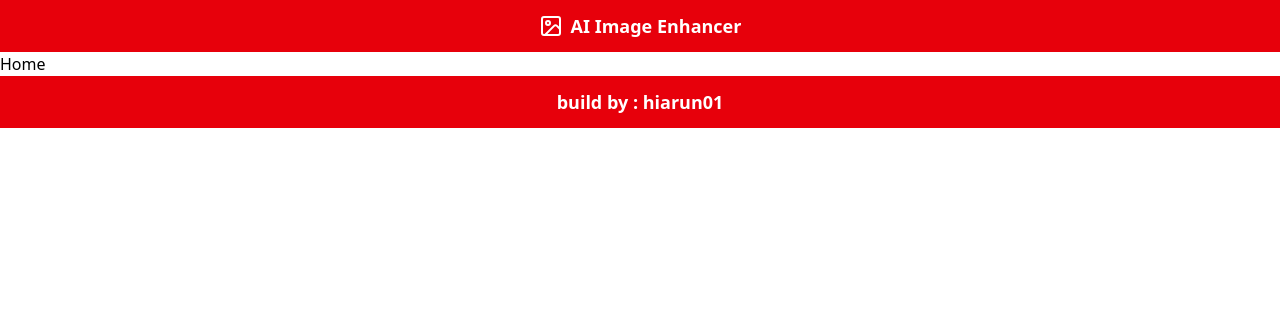
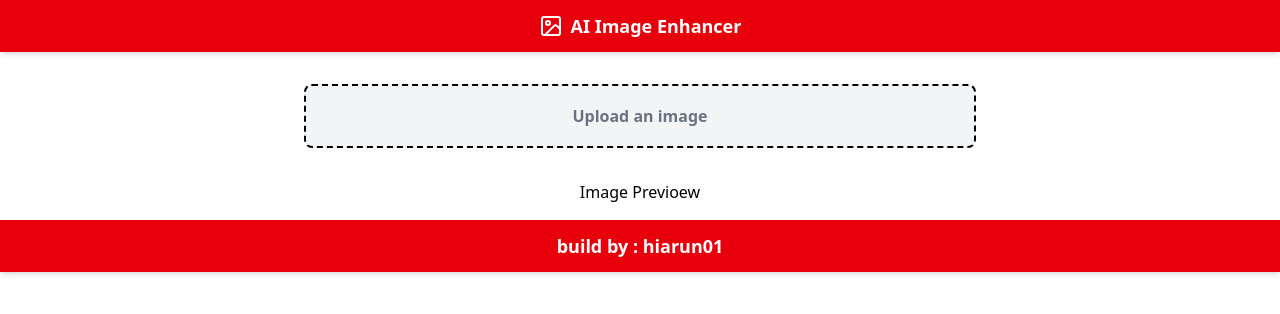
Before and after one commit to hiarun01/Clarify, a React (Vite) app: page / in a window 1280 px wide. Shown: the top 314 px of the page. Built offline with nearby package versions, Linux system fonts and the light colour scheme.

Commit message:
upload image section done

```diff
--- a/src/App.jsx
+++ b/src/App.jsx
@@ -6,7 +6,7 @@ function App() {
   return (
     <div className="h-screen">
       {/* Header */}
-      <header className="bg-red-600 text-center text-white py-3 text-lg font-bold flex justify-center items-center gap-2">
+      <header className="bg-red-600 text-center text-white py-3 text-lg font-bold flex justify-center items-center gap-2 shadow-md">
         <div>
           <Image />
         </div>
@@ -16,7 +16,7 @@ function App() {
       </header>
       {/* Home */}
       <Home />
-      <footer className="bg-red-600 text-center text-white py-3 text-lg font-bold">
+      <footer className="bg-red-600 text-center text-white py-3 text-lg font-bold shadow-md">
         build by : hiarun01
       </footer>
     </div>
--- a/src/components/Home.jsx
+++ b/src/components/Home.jsx
@@ -1,7 +1,14 @@
 import React from "react";
+import UploadImage from "./UploadImage";
+import ImagePreview from "./ImagePreview";
 
 const Home = () => {
-  return <div>Home</div>;
+  return (
+    <div className="flex flex-col items-center justify-center h-fit gap-4 py-4 w-full">
+      <UploadImage />
+      <ImagePreview />
+    </div>
+  );
 };
 
 export default Home;
--- a/src/components/ImagePreview.jsx
+++ b/src/components/ImagePreview.jsx
@@ -1,7 +1,7 @@
 import React from "react";
 
 const ImagePreview = () => {
-  return <div>Image Preview</div>;
+  return <div>Image Previoew</div>;
 };
 
 export default ImagePreview;
--- a/src/components/UploadImage.jsx
+++ b/src/components/UploadImage.jsx
@@ -1,7 +1,22 @@
 import React from "react";
 
 const UploadImage = () => {
-  return <div>Upload Image</div>;
+  return (
+    <div className="flex flex-col items-center justify-center h-fit gap-4 py-4 w-full">
+      <label
+        htmlFor="file-upload"
+        className="flex flex-col items-center justify-center w-full max-w-2xl h-16 border-2 border-dashed rounded-lg cursor-pointer bg-gray-100 hover:bg-gray-200"
+      >
+        <span className="text-gray-500 font-bold">Upload an image</span>
+        <input
+          id="file-upload"
+          type="file"
+          accept="image/*"
+          className="hidden"
+        />
+      </label>
+    </div>
+  );
 };
 
 export default UploadImage;
```
